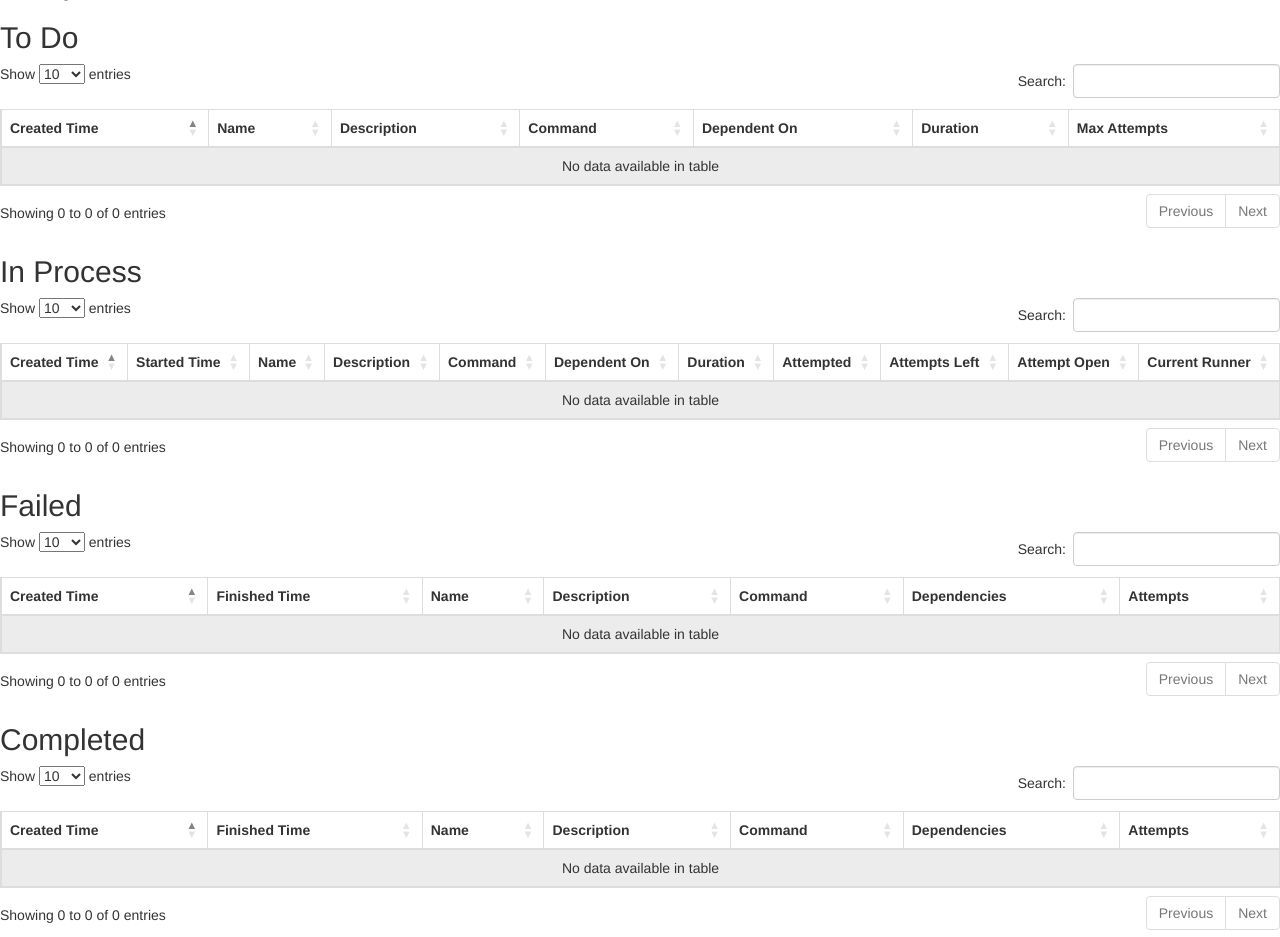
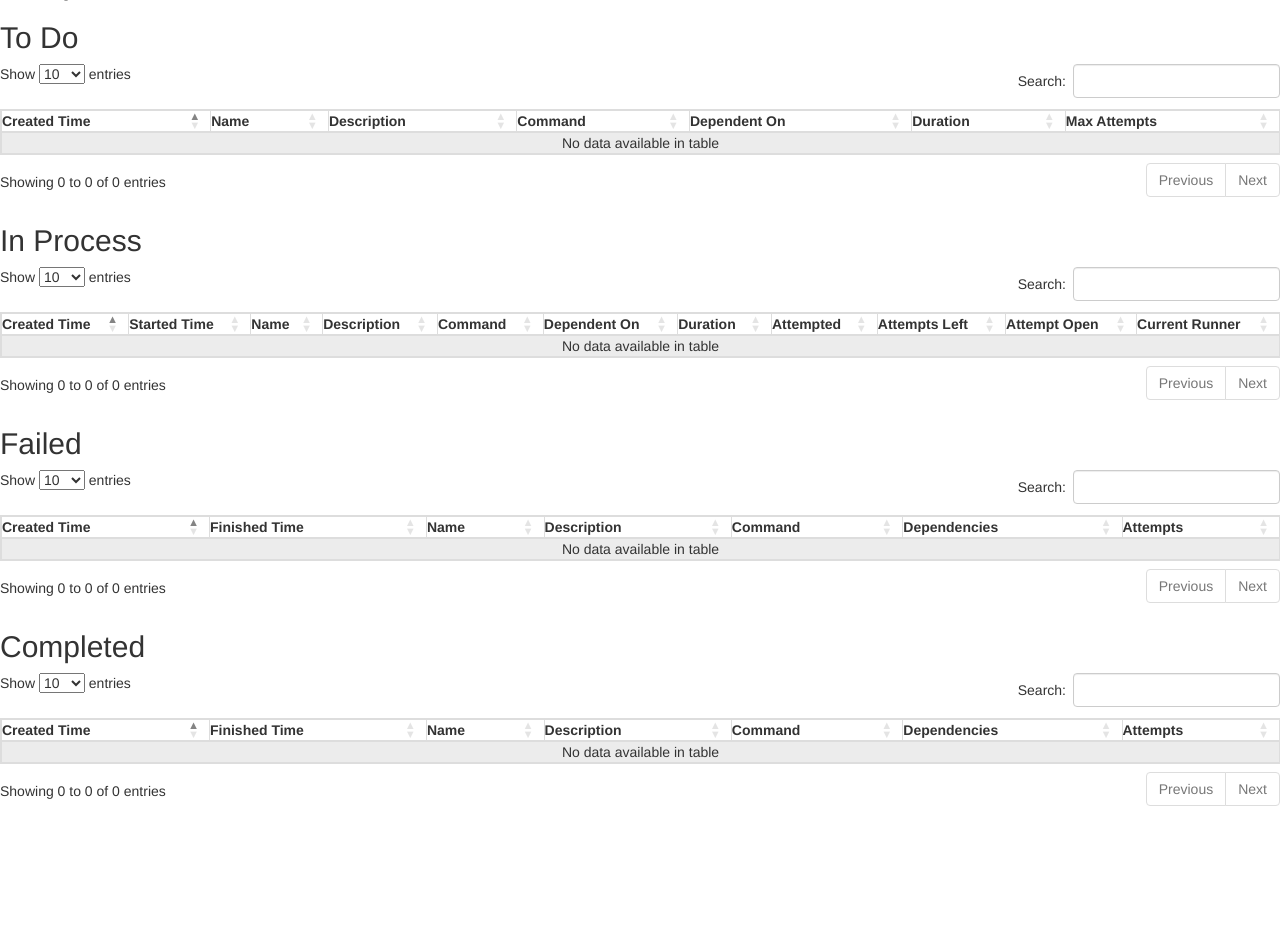
Before and after one commit to nabicht/SimpleTaskQueue, a Flask app: page / in a window 1280 px wide. Shown: the part 59-996 px from the top of the page. After the commit the page ends 865 px from the top, so only its background shows below. Run offline with Flask 2, Linux system fonts and the light colour scheme; data that the repository does not hold is empty; some libraries are stand-ins or nearby versions.

Commit message:
compressed tables

```diff
--- a/templates/overview.html
+++ b/templates/overview.html
@@ -18,7 +18,7 @@
     <div class="w-100 p-3">
         <h1>Simple Task Queue</h1>
         <h2>To Do</h2>
-        <table id="todoTaskTable" class="table table-striped table-bordered dt-responsive" style="width:100%" >
+        <table id="todoTaskTable" class="display compact table-striped table-bordered" style="width:100%" >
             <thead>
                 <tr>
                     <th>Created Time</th>
@@ -32,7 +32,7 @@
             </thead>
         </table>
         <h2>In Process</h2>
-        <table id="inprocessTaskTable" class="table table-striped table-bordered" style="width:100%" >
+        <table id="inprocessTaskTable" class="display compact table-striped table-bordered" style="width:100%" >
             <thead>
                 <tr>
                     <th>Created Time</th>
@@ -50,7 +50,7 @@
             </thead>
         </table>
         <h2>Failed</h2>
-        <table id="failedTaskTable" class="table table-striped table-bordered" style="width:100%" >
+        <table id="failedTaskTable" class="display compact table-striped table-bordered" style="width:100%" >
             <thead>
                 <tr>
                     <th>Created Time</th>
@@ -64,7 +64,7 @@
             </thead>
         </table>
         <h2>Completed</h2>
-        <table id="completedTaskTable" class="table table-striped table-bordered" style="width:100%" >
+        <table id="completedTaskTable" class="display compact table-striped table-bordered" style="width:100%" >
             <thead>
                 <tr>
                     <th>Created Time</th>
```
